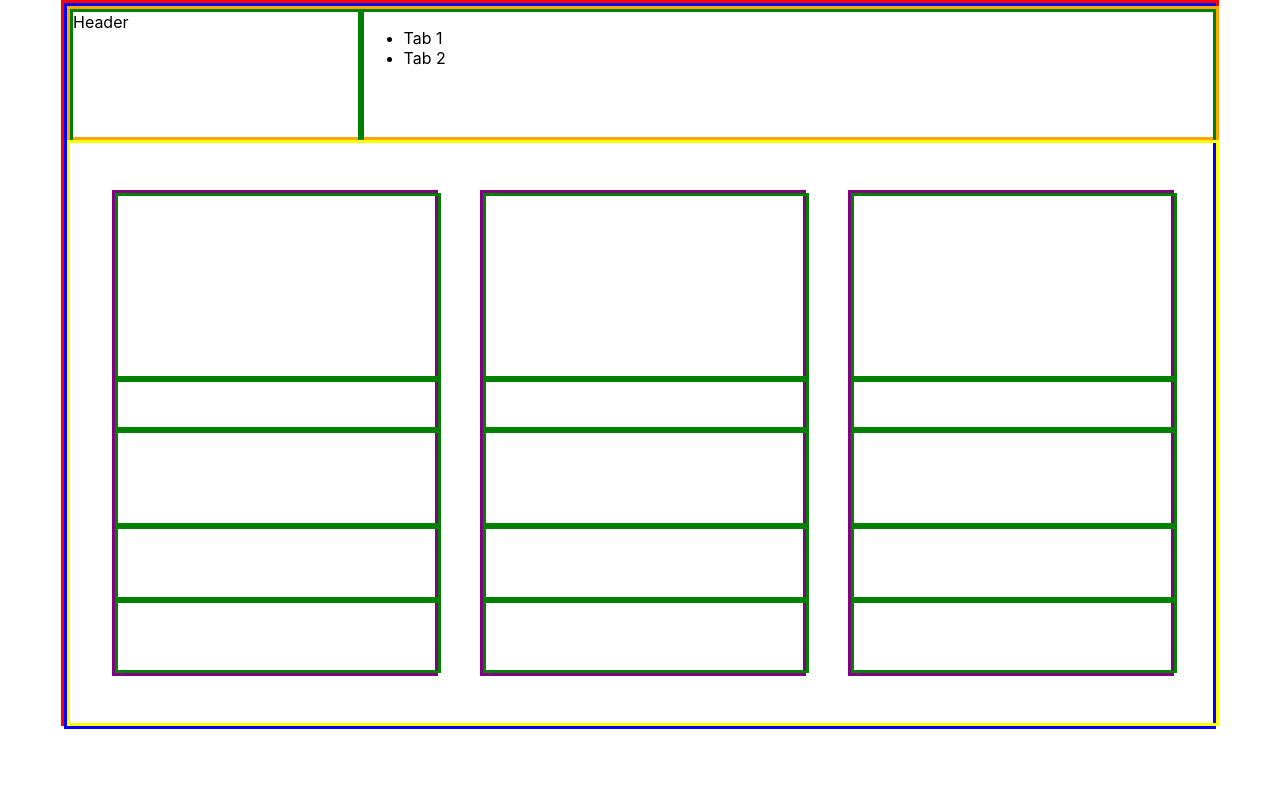
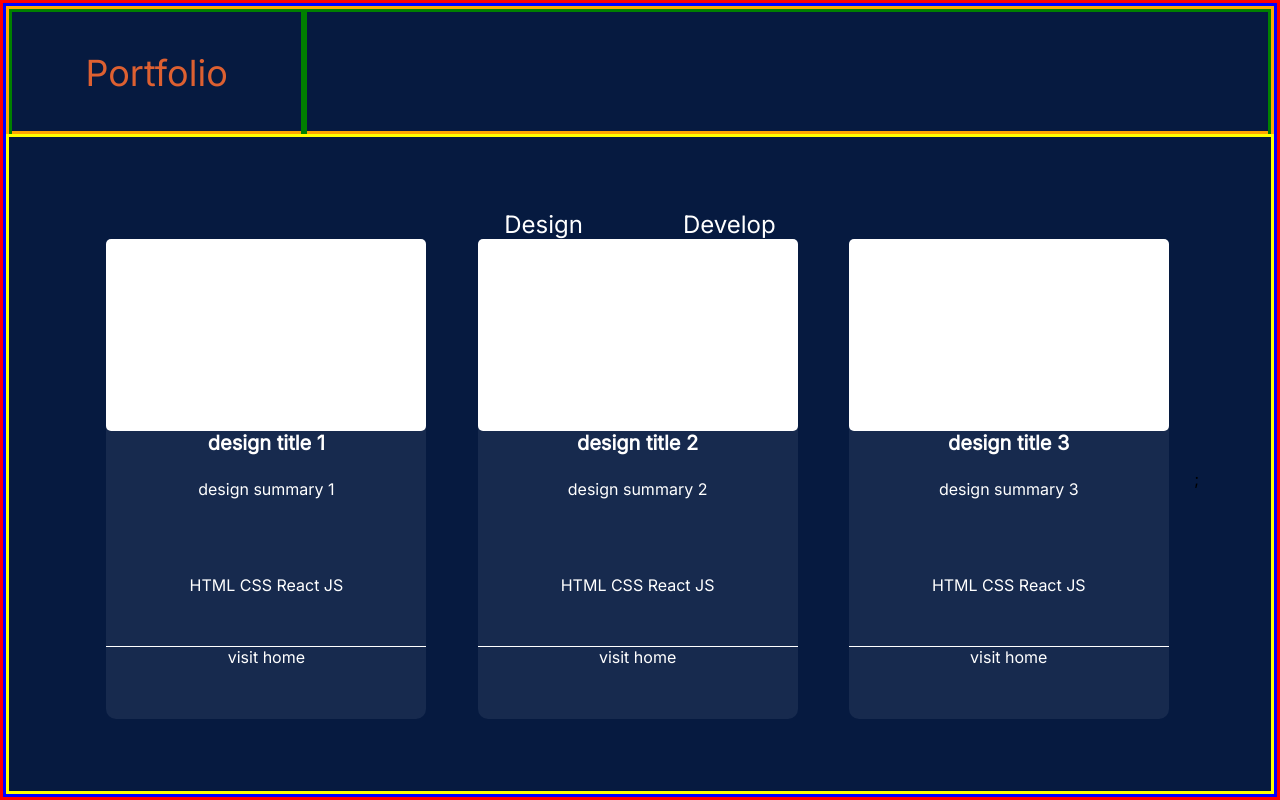
Before and after one commit to hassa09/Portfolio_Host, a React (Create React App) app in the folder portfolio/: page / in a window 1280 px wide. Built offline with nearby package versions, Linux system fonts and the light colour scheme.

Commit message:
portfolio section layout and functionality done

```diff
--- a/portfolio/src/App.css
+++ b/portfolio/src/App.css
@@ -1,10 +1,19 @@
 .App {
+  width: 100vw;
+  height: 100vh;
   display: flex;
-  width: 90vw;
-  height: 90vh;
-  margin: auto;
+  align-items: center;
+  justify-content: center;
+  overflow: hidden;
 
   border: 3px;
   border-color: red;
   border-style: solid;
+  background: #061A40;
 }
+
+* {
+  box-sizing: border-box;
+  padding: 0;
+  margin: 0;
+ }
--- /dev/null
+++ b/portfolio/src/Components/Portfolio/DesignTab/DesignTab.js
@@ -0,0 +1,26 @@
+import { useState } from "react";
+
+const DesignTab = () => {
+
+const [design, setDesign] = useState([
+    {image: 'design image 1', title: 'design title 1', summary: 'design summary 1', technologies: ["HTML  ", "CSS  ", "React  ", "JS  "], links: ["visit ", "home"],id: 1},
+    {image: 'design image 2', title: 'design title 2', summary: 'design summary 2', technologies: ["HTML  ", "CSS  ", "React  ", "JS  "], links: ["visit ", "home"],id: 2},
+    {image: 'design image 3', title: 'design title 3', summary: 'design summary 3', technologies: ["HTML  ", "CSS  ", "React  ", "JS  "], links: ["visit ", "home"],id: 3},
+])
+
+
+  return (
+    <div className="portfolio-individual-design">
+      {design.map((designProject) => (
+        <div className="portfolio-individual-container" key={designProject.id}>
+            <div className="portfolio-individual-image">{designProject.image}</div>
+            <div className="portfolio-individual-header">{designProject.title}</div>
+            <div className="portfolio-individual-summary">{designProject.summary}</div>
+            <div className="portfolio-individual-icons">{designProject.technologies}</div>
+            <div className="portfolio-individual-actions">{designProject.links}</div>
+        </div>
+      ))};
+    </div>
+  );
+};
+export default DesignTab;
--- /dev/null
+++ b/portfolio/src/Components/Portfolio/DevelopmentTab/DevelopmentTab.js
@@ -0,0 +1,27 @@
+
+ import { useState } from "react";
+
+const DevelopmentTab = () => {
+
+const [develop, setDevelop] = useState([
+    {image: 'develop image 1', title: 'develop title 1', summary: 'develop summary 1', technologies: ["HTML  ", "CSS  ", "React  ", "JS  "], links: ["visit ", "home"],id: 1},
+    {image: 'develop image 2', title: 'develop title 2', summary: 'develop summary 2', technologies: ["HTML  ", "CSS  ", "React  ", "JS  "], links: ["visit ", "home"],id: 2},
+    {image: 'develop image 3', title: 'develop title 3', summary: 'develop summary 3', technologies: ["HTML  ", "CSS  ", "React  ", "JS  "], links: ["visit ", "home"],id: 3},
+])
+
+
+    return (
+    <div className="portfolio-individual-develop">
+        {develop.map((developProject) => (
+        <div className="portfolio-individual-container" key={developProject.id}>
+            <div className="portfolio-individual-image">{developProject.image}</div>
+            <div className="portfolio-individual-header">{developProject.title}</div>
+            <div className="portfolio-individual-summary">{developProject.summary}</div>
+            <div className="portfolio-individual-icons">{developProject.technologies}</div>
+            <div className="portfolio-individual-actions">{developProject.links}</div>
+         </div>
+        ))};
+    </div>
+    );
+};
+export default DevelopmentTab;
--- a/portfolio/src/Components/Portfolio/PortfolioIndividual/PortfolioIndividual.css
+++ /dev/null
@@ -1,53 +0,0 @@
-.portfolio-individual-container{
-    display: flex;
-    flex-direction: column;
-    width: 25vw;
-    height: 60vh;
-
-    border: 3px;
-    border-color: purple;
-    border-style: solid;
-
-}
-
-
-.portfolio-individual-image {
-    width: 100%;
-    height: 40%;
-
-    border: 3px;
-    border-color: green;
-    border-style: solid;
-}
-.portfolio-individual-header {
-    width: 100%;
-    height: 10%;
-
-    border: 3px;
-    border-color: green;
-    border-style: solid;
-}
-.portfolio-individual-summary {
-    width: 100%;
-    height: 20%;
-
-    border: 3px;
-    border-color: green;
-    border-style: solid;
-}
-.portfolio-individual-icons {
-    width: 100%;
-    height: 15%;
-
-    border: 3px;
-    border-color: green;
-    border-style: solid;
-}
-.portfolio-individual-actions {
-    width: 100%;
-    height: 15%;
-
-    border: 3px;
-    border-color: green;
-    border-style: solid;
-}
--- a/portfolio/src/Components/Portfolio/PortfolioIndividual/PortfolioIndividual.js
+++ /dev/null
@@ -1,15 +0,0 @@
-import './PortfolioIndividual.css'
-
-function PortfolioIndividual () {
-    return (
-        <div className="portfolio-individual-container">
-            <div className="portfolio-individual-image"></div>
-            <div className="portfolio-individual-header"></div>
-            <div className="portfolio-individual-summary"></div>
-            <div className="portfolio-individual-icons"></div>
-            <div className="portfolio-individual-actions"></div>
-        </div>
-    )
-}
-
-export default PortfolioIndividual
--- a/portfolio/src/Components/Portfolio/PortfolioSection/PortfolioSection.css
+++ /dev/null
@@ -1,50 +0,0 @@
-.portfolio-section-container{
-    display: flex;
-    flex-direction: column;
-    width: 100vw;
-    height: 100%;
-
-    border: 3px;
-    border-color: blue;
-    border-style: solid;
-
-}
-
-
-.portfolio-section-banner {
-    display: flex;
-    width: 100%;
-    height: 10vw;
-
-    border: 3px;
-    border-color: orange;
-    border-style: solid;
-}
-.portfolio-section-header {
-    width: 30vw;
-    height: 10vw;
-
-    border: 3px;
-    border-color: green;
-    border-style: solid;
-}
-.portfolio-section-tab {
-    width: 100%;
-    height: 10vw;
-
-    border: 3px;
-    border-color: green;
-    border-style: solid;
-}
-
-.portfolio-section-main{
-    display: flex;
-    justify-content: space-evenly;
-    align-items: center;
-    width: 100%;
-    height: 100%;
-
-    border: 3px;
-    border-color: yellow;
-    border-style: solid;
-}
--- a/portfolio/src/Components/Portfolio/PortfolioSection/PortfolioSection.js
+++ b/portfolio/src/Components/Portfolio/PortfolioSection/PortfolioSection.js
@@ -1,23 +1,23 @@
-import PortfolioIndividual from "../PortfolioIndividual/PortfolioIndividual";
-import "./PortfolioSection.css"
+import "../portfolio.css";
 import Tab from "../TabComponent/Tab";
+import DesignTab from "../DesignTab/DesignTab";
 
 function PortfolioSection () {
     return (
         <div className="portfolio-section-container">
             <div className="portfolio-section-banner">
-                <div className="portfolio-section-header">Header</div>
+                <div className="portfolio-section-header">Portfolio</div>
                 <div className="portfolio-section-tab">
-                    <Tab />
+                    {/* <Tab /> */}
                 </div>
             </div>
             <div className="portfolio-section-main">
-                <PortfolioIndividual />
-                <PortfolioIndividual />
-                <PortfolioIndividual />
+                <Tab />
             </div>
         </div>
     );
 }
 
 export default PortfolioSection
+
+// TABS TUTORIAL: https://blog.logrocket.com/how-to-build-tab-component-react/
--- a/portfolio/src/Components/Portfolio/TabComponent/Tab.js
+++ b/portfolio/src/Components/Portfolio/TabComponent/Tab.js
@@ -1,14 +1,41 @@
-import React from "react";
+import DevelopmentTab from "../DevelopmentTab/DevelopmentTab";
+import DesignTab from "../DesignTab/DesignTab";
+import { useState } from "react";
+
 const Tab = () => {
+    const [activeTab, setActiveTab] = useState("tab1");
+
+
+//  Functions to handle Tab Switching
+const handleTab1 = () => {
+    // update the state to tab1
+    setActiveTab("tab1");
+  };
+  const handleTab2 = () => {
+    // update the state to tab2
+    setActiveTab("tab2");
+  };
+
   return (
     <div className="Tabs">
       {/* Tab nav */}
       <ul className="nav">
-        <li>Tab 1</li>
-        <li>Tab 2</li>
-      </ul>
+  <li
+    className={activeTab === "tab1" ? "active" : ""}
+    onClick={handleTab1}
+  >
+    Design
+  </li>
+  <li
+    className={activeTab === "tab2" ? "active" : ""}
+    onClick={handleTab2}
+  >
+    Develop
+  </li>
+</ul>
       <div className="outlet">
-        {/* content will be shown here */}
+          {activeTab === "tab1" ? <DesignTab /> : <DevelopmentTab />}
+
       </div>
     </div>
   );
--- /dev/null
+++ b/portfolio/src/Components/Portfolio/portfolio.css
@@ -0,0 +1,150 @@
+@import url('https://fonts.googleapis.com/css2?family=Inter&display=swap');
+
+/*PORTFOLIO SECTION*/
+
+.portfolio-section-container{
+    display: flex;
+    flex-direction: column;
+    width: 100vw;
+    height: 100%;
+
+    border: 3px;
+    border-color: blue;
+    border-style: solid;
+}
+.portfolio-section-banner {
+    display: flex;
+    width: 100%;
+    height: 10vw;
+
+    border: 3px;
+    border-color: orange;
+    border-style: solid;
+}
+.portfolio-section-header {
+    width: 30vw;
+    height: 10vw;
+
+    font-family: 'Inter';
+    font-style: normal;
+    font-weight: 400;
+    font-size: 36px;
+    line-height: 44px;
+    display: flex;
+    align-items: center;
+    text-align: center;
+    justify-content: center;
+
+    color: #DD6031;
+
+    border: 3px;
+    border-color: green;
+    border-style: solid;
+}
+.portfolio-section-tab {
+    width: 100%;
+    height: 10vw;
+
+    border: 3px;
+    border-color: green;
+    border-style: solid;
+}
+
+.portfolio-section-main{
+    display: flex;
+    justify-content: space-evenly;
+    align-items: center;
+    width: 100%;
+    height: 100%;
+
+    border: 3px;
+    border-color: yellow;
+    border-style: solid;
+
+}
+
+/*PORTFOLIO INDIVIDUAL CODE*/
+
+.portfolio-individual-design{
+    display: flex;
+    flex-direction: row;
+    justify-content: space-between;
+    align-items: center;
+}
+.portfolio-individual-develop{
+    display: flex;
+    flex-direction: row;
+    justify-content: space-between;
+    align-items: center;
+}
+
+.portfolio-individual-container{
+    display: flex;
+    flex-direction: column;
+    width: 25vw;
+    height: 60vh;
+
+    margin-inline: 2vw;
+    background: #172A4E;
+    border-radius: 10px;
+
+    font-family: "Inter";
+    color: #ffffff;
+    justify-content: center;
+    align-items: center;
+    text-align: center;
+}
+
+.portfolio-individual-image {
+    width: 100%;
+    height: 40%;
+
+    background-color: #ffffff;
+    border-radius: 5px;
+    font-family: "Inter";
+}
+.portfolio-individual-header {
+    width: 100%;
+    height: 10%;
+
+    font-style: normal;
+    font-weight: 600;
+    font-size: 20px;
+
+}
+.portfolio-individual-summary {
+    width: 100%;
+    height: 20%;
+}
+.portfolio-individual-icons {
+    width: 100%;
+    height: 15%;
+    border-bottom: 1.5px solid white;
+
+
+}
+.portfolio-individual-actions {
+    width: 100%;
+    height: 15%;
+
+}
+
+/* TABS BAR*/
+
+.nav {
+    font-family: 'Inter';
+    font-style: normal;
+    font-weight: 500;
+    font-size: 24px;
+    line-height: 29px;
+    display: flex;
+    justify-content: center;
+    color: #ffffff;
+    list-style-type: none;
+    padding-inline: 50px;
+
+}
+li{
+    padding-inline: 50px;
+    align-items: center;
+}
```
Also changed, not shown: portfolio/src/Components/Portfolio/TabComponent/Tab.css (deleted).
